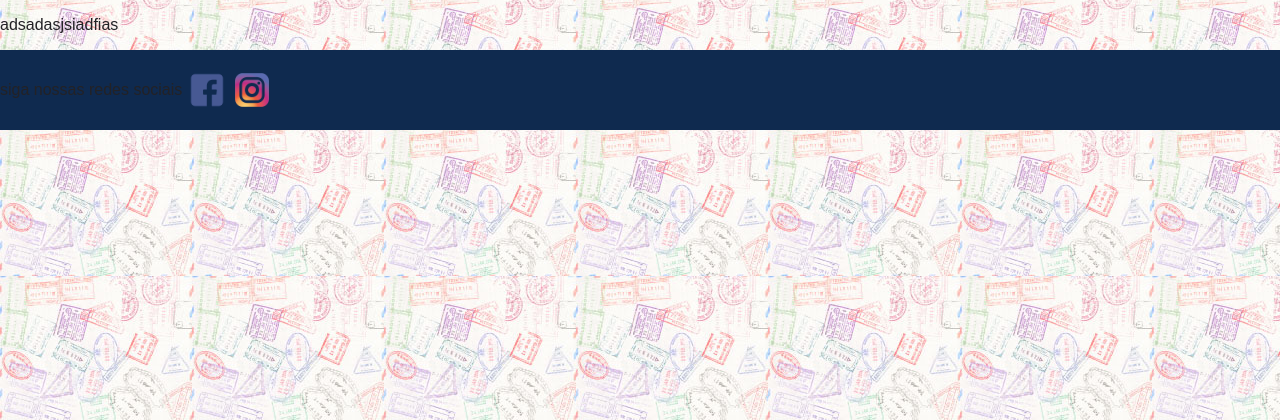
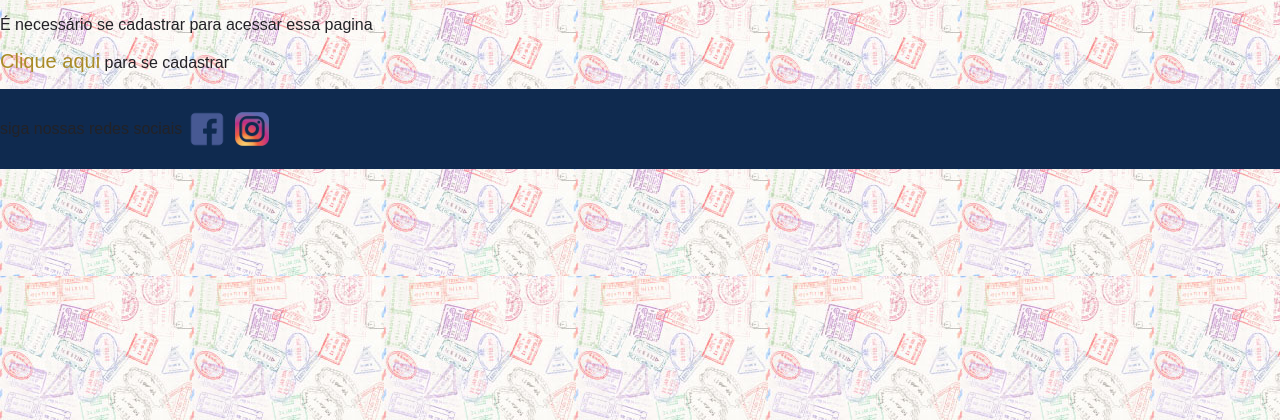
Before and after one commit to cami-almeida/integra, a Django app: page /pagina_empresa in a window 1280 px wide. Shown: the part 168-588 px from the top of the page. Run offline with Django 3.2, Linux system fonts and the light colour scheme; parts of the project's set-up code (start-up, migrations or seed data) failed here and were passed over; some web fonts are replaced.

```diff
--- a/website/templates/cadastro_cv.html
+++ b/website/templates/cadastro_cv.html
@@ -77,6 +77,8 @@
         <textarea name="historico" cols="30" rows="10"></textarea>
     </div>
     <input type="submit" value="Cadastrar">
+    </form>
+    <a href="index">Sair</a>
 </div>
 </div>
 {% endif %}
--- a/website/templates/pagina_empresa.html
+++ b/website/templates/pagina_empresa.html
@@ -31,7 +31,7 @@
                 {% if curriculo.candidato.apresentacao is not None %}
                 <p>{{curriculo.candidato.apresentacao}}</p>
                 {% else %}
-                <p>Sem tempo irmão</p>
+                <p>Não possui CV cadastrado</p>
                 {% endif %}
             </div>
         </div>
@@ -41,7 +41,8 @@
 
 
     {% else %}
-    <p>adsadasjsiadfias</p>
+    <p>É necessário se cadastrar para acessar essa pagina</p>
+    <p><a href="cadastro_empresa">Clique aqui</a> para se cadastrar</p>
 
     {% endif %}
 </div>
```
Also changed, not shown: db.sqlite3.
